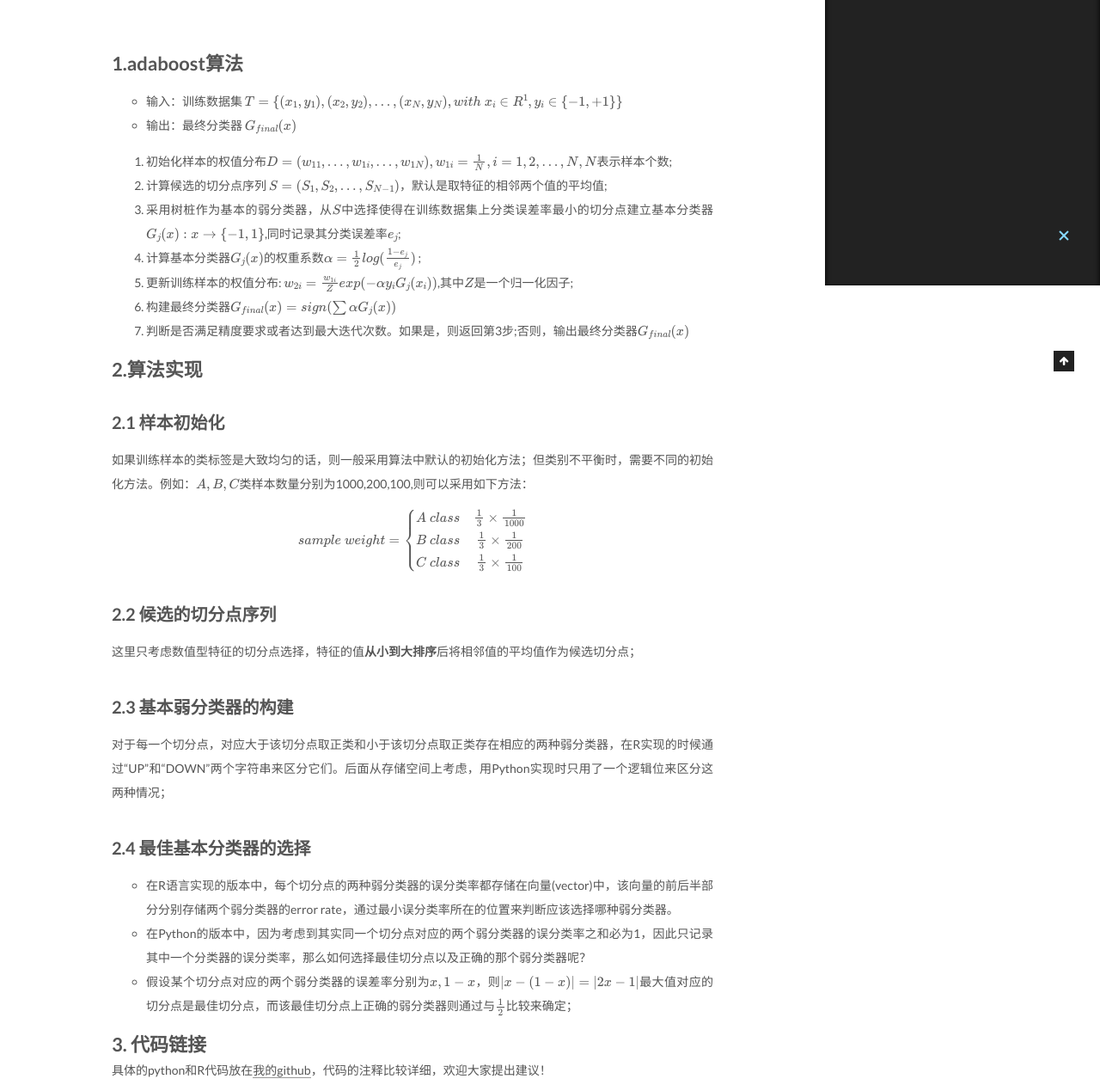
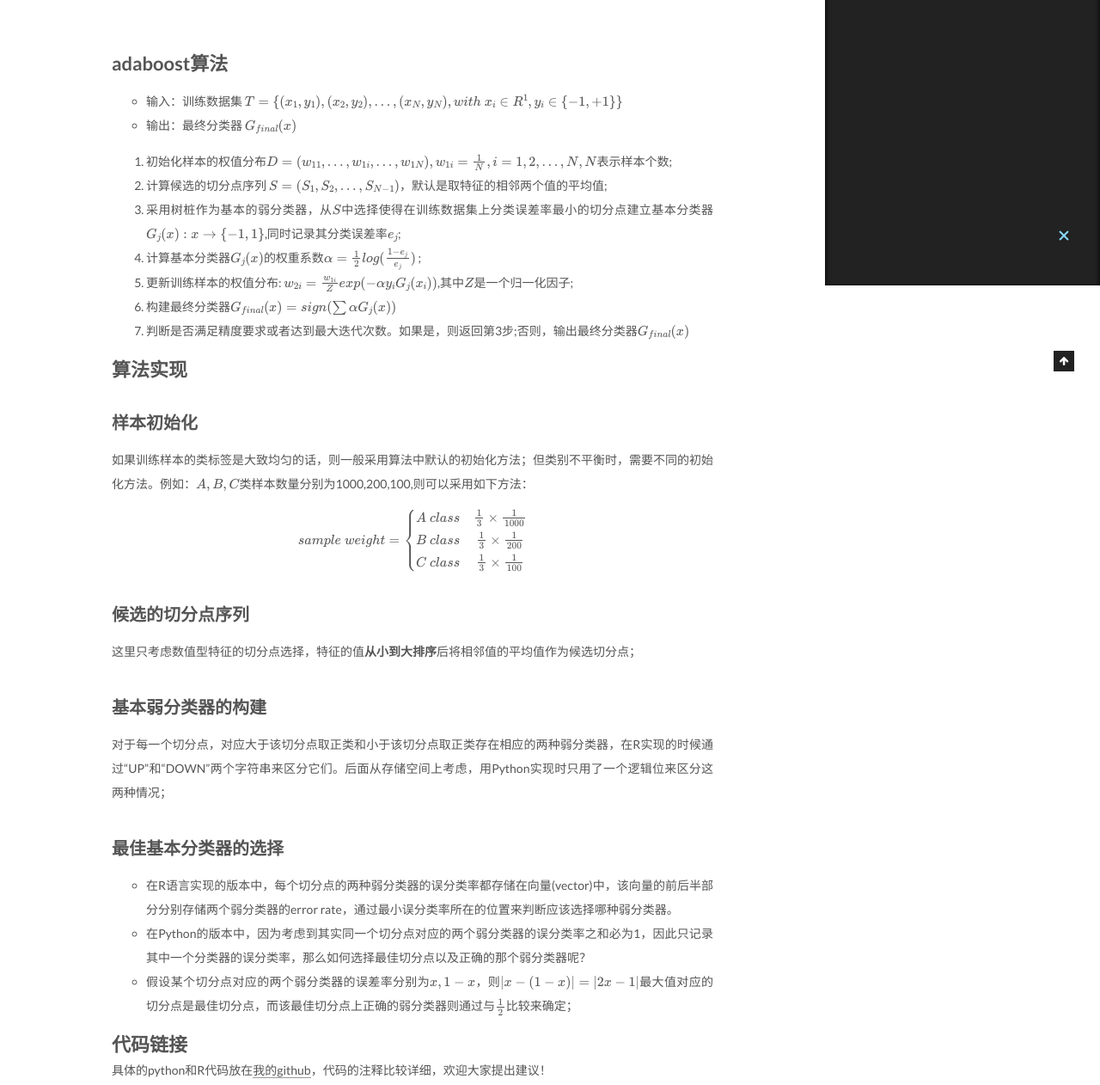
Before and after one commit to zhoujunjun-apple/zhoujunjun-apple.github.io, a plain HTML site: page 2017/04/03/adaboost算法的python和R实现/index.html in a window 1280 px wide. Shown: the part 468-1730 px from the top of the page at 86% size. Drawn offline with nearby package versions, Linux system fonts and the light colour scheme; some packages are replaced by stand-ins of ours.

Commit message:
Site updated: 2017-04-03 22:17:18

```diff
--- a/2017/04/03/adaboost算法的python和R实现/index.html
+++ b/2017/04/03/adaboost算法的python和R实现/index.html
@@ -93,7 +93,7 @@
 <meta property="og:url" content="http://yoursite.com/2017/04/03/adaboost算法的python和R实现/index.html">
 <meta property="og:site_name" content="二颗苹果">
 <meta property="og:description" content="本文对Adaptive Boosting算法进行简单介绍，并分别利用Python和R语言进行了实现，只适用于数值类单特征的二分类问题。">
-<meta property="og:updated_time" content="2017-04-03T14:14:55.570Z">
+<meta property="og:updated_time" content="2017-04-03T14:17:13.906Z">
 <meta name="twitter:card" content="summary">
 <meta name="twitter:title" content="adaboost算法的python和R实现">
 <meta name="twitter:description" content="本文对Adaptive Boosting算法进行简单介绍，并分别利用Python和R语言进行了实现，只适用于数值类单特征的二分类问题。">
@@ -347,7 +347,7 @@
 
 
 
-        <h1 id="1-adaboost算法"><a href="#1-adaboost算法" class="headerlink" title="1.adaboost算法"></a>1.adaboost算法</h1><ul>
+        <h1 id="adaboost算法"><a href="#adaboost算法" class="headerlink" title="adaboost算法"></a>adaboost算法</h1><ul>
 <li>输入：训练数据集 $T = \{(x_1,y_1),(x_2,y_2),\ldots,(x_N,y_N), with \ x_i \in R^1, y_i \in \{-1,+1\}\}$</li>
 <li>输出：最终分类器 $G_{final}(x)$</li>
 </ul>
@@ -360,7 +360,7 @@
 <li>构建最终分类器$G_{final}(x) = sign (\sum{\alpha G_j(x)})$</li>
 <li>判断是否满足精度要求或者达到最大迭代次数。如果是，则返回第3步;否则，输出最终分类器$G_{final}(x)$</li>
 </ol>
-<h1 id="2-算法实现"><a href="#2-算法实现" class="headerlink" title="2.算法实现"></a>2.算法实现</h1><h2 id="2-1-样本初始化"><a href="#2-1-样本初始化" class="headerlink" title="2.1 样本初始化"></a>2.1 样本初始化</h2><p>如果训练样本的类标签是大致均匀的话，则一般采用算法中默认的初始化方法；但类别不平衡时，需要不同的初始化方法。例如：$A,B,C$类样本数量分别为1000,200,100,则可以采用如下方法：<br>
+<h1 id="算法实现"><a href="#算法实现" class="headerlink" title="算法实现"></a>算法实现</h1><h2 id="样本初始化"><a href="#样本初始化" class="headerlink" title="样本初始化"></a>样本初始化</h2><p>如果训练样本的类标签是大致均匀的话，则一般采用算法中默认的初始化方法；但类别不平衡时，需要不同的初始化方法。例如：$A,B,C$类样本数量分别为1000,200,100,则可以采用如下方法：<br>
 $$
 sample \ weight = \left\{
 \begin{array}{rcl}
@@ -370,14 +370,14 @@ C \ class & {{1 \over 3} \times {1 \over 100} }
 \end{array} \right.
 $$
 </p>
-<h2 id="2-2-候选的切分点序列"><a href="#2-2-候选的切分点序列" class="headerlink" title="2.2 候选的切分点序列"></a>2.2 候选的切分点序列</h2><p>这里只考虑数值型特征的切分点选择，特征的值<strong>从小到大排序</strong>后将相邻值的平均值作为候选切分点；</p>
-<h2 id="2-3-基本弱分类器的构建"><a href="#2-3-基本弱分类器的构建" class="headerlink" title="2.3 基本弱分类器的构建"></a>2.3 基本弱分类器的构建</h2><p>对于每一个切分点，对应大于该切分点取正类和小于该切分点取正类存在相应的两种弱分类器，在R实现的时候通过“UP”和“DOWN”两个字符串来区分它们。后面从存储空间上考虑，用Python实现时只用了一个逻辑位来区分这两种情况；</p>
-<h2 id="2-4-最佳基本分类器的选择"><a href="#2-4-最佳基本分类器的选择" class="headerlink" title="2.4 最佳基本分类器的选择"></a>2.4 最佳基本分类器的选择</h2><ul>
+<h2 id="候选的切分点序列"><a href="#候选的切分点序列" class="headerlink" title="候选的切分点序列"></a>候选的切分点序列</h2><p>这里只考虑数值型特征的切分点选择，特征的值<strong>从小到大排序</strong>后将相邻值的平均值作为候选切分点；</p>
+<h2 id="基本弱分类器的构建"><a href="#基本弱分类器的构建" class="headerlink" title="基本弱分类器的构建"></a>基本弱分类器的构建</h2><p>对于每一个切分点，对应大于该切分点取正类和小于该切分点取正类存在相应的两种弱分类器，在R实现的时候通过“UP”和“DOWN”两个字符串来区分它们。后面从存储空间上考虑，用Python实现时只用了一个逻辑位来区分这两种情况；</p>
+<h2 id="最佳基本分类器的选择"><a href="#最佳基本分类器的选择" class="headerlink" title="最佳基本分类器的选择"></a>最佳基本分类器的选择</h2><ul>
 <li>在R语言实现的版本中，每个切分点的两种弱分类器的误分类率都存储在向量(vector)中，该向量的前后半部分分别存储两个弱分类器的error rate，通过最小误分类率所在的位置来判断应该选择哪种弱分类器。</li>
 <li>在Python的版本中，因为考虑到其实同一个切分点对应的两个弱分类器的误分类率之和必为1，因此只记录其中一个分类器的误分类率，那么如何选择最佳切分点以及正确的那个弱分类器呢？</li>
 <li>假设某个切分点对应的两个弱分类器的误差率分别为$x,1-x$，则$|x - (1-x)|  = |2x-1|$最大值对应的切分点是最佳切分点，而该最佳切分点上正确的弱分类器则通过与$1 \over 2$比较来确定；</li>
 </ul>
-<h1 id="3-代码链接"><a href="#3-代码链接" class="headerlink" title="3. 代码链接"></a>3. 代码链接</h1><p>具体的python和R代码放在<a href="https://github.com/zhoujunjun-apple/machine-learning" target="_blank" rel="external">我的github</a>，代码的注释比较详细，欢迎大家提出建议！</p>
+<h1 id="代码链接"><a href="#代码链接" class="headerlink" title="代码链接"></a>代码链接</h1><p>具体的python和R代码放在<a href="https://github.com/zhoujunjun-apple/machine-learning" target="_blank" rel="external">我的github</a>，代码的注释比较详细，欢迎大家提出建议！</p>
 
 
     </div>
@@ -545,7 +545,7 @@ $$
 
 
 
-              <div class="post-toc-content"><ol class="nav"><li class="nav-item nav-level-1"><a class="nav-link" href="#1-adaboost算法"><span class="nav-number">1.</span> <span class="nav-text">1.adaboost算法</span></a></li><li class="nav-item nav-level-1"><a class="nav-link" href="#2-算法实现"><span class="nav-number">2.</span> <span class="nav-text">2.算法实现</span></a><ol class="nav-child"><li class="nav-item nav-level-2"><a class="nav-link" href="#2-1-样本初始化"><span class="nav-number">2.1.</span> <span class="nav-text">2.1 样本初始化</span></a></li><li class="nav-item nav-level-2"><a class="nav-link" href="#2-2-候选的切分点序列"><span class="nav-number">2.2.</span> <span class="nav-text">2.2 候选的切分点序列</span></a></li><li class="nav-item nav-level-2"><a class="nav-link" href="#2-3-基本弱分类器的构建"><span class="nav-number">2.3.</span> <span class="nav-text">2.3 基本弱分类器的构建</span></a></li><li class="nav-item nav-level-2"><a class="nav-link" href="#2-4-最佳基本分类器的选择"><span class="nav-number">2.4.</span> <span class="nav-text">2.4 最佳基本分类器的选择</span></a></li></ol></li><li class="nav-item nav-level-1"><a class="nav-link" href="#3-代码链接"><span class="nav-number">3.</span> <span class="nav-text">3. 代码链接</span></a></li></ol></div>
+              <div class="post-toc-content"><ol class="nav"><li class="nav-item nav-level-1"><a class="nav-link" href="#adaboost算法"><span class="nav-number">1.</span> <span class="nav-text">adaboost算法</span></a></li><li class="nav-item nav-level-1"><a class="nav-link" href="#算法实现"><span class="nav-number">2.</span> <span class="nav-text">算法实现</span></a><ol class="nav-child"><li class="nav-item nav-level-2"><a class="nav-link" href="#样本初始化"><span class="nav-number">2.1.</span> <span class="nav-text">样本初始化</span></a></li><li class="nav-item nav-level-2"><a class="nav-link" href="#候选的切分点序列"><span class="nav-number">2.2.</span> <span class="nav-text">候选的切分点序列</span></a></li><li class="nav-item nav-level-2"><a class="nav-link" href="#基本弱分类器的构建"><span class="nav-number">2.3.</span> <span class="nav-text">基本弱分类器的构建</span></a></li><li class="nav-item nav-level-2"><a class="nav-link" href="#最佳基本分类器的选择"><span class="nav-number">2.4.</span> <span class="nav-text">最佳基本分类器的选择</span></a></li></ol></li><li class="nav-item nav-level-1"><a class="nav-link" href="#代码链接"><span class="nav-number">3.</span> <span class="nav-text">代码链接</span></a></li></ol></div>
 
 
           </div>
```
